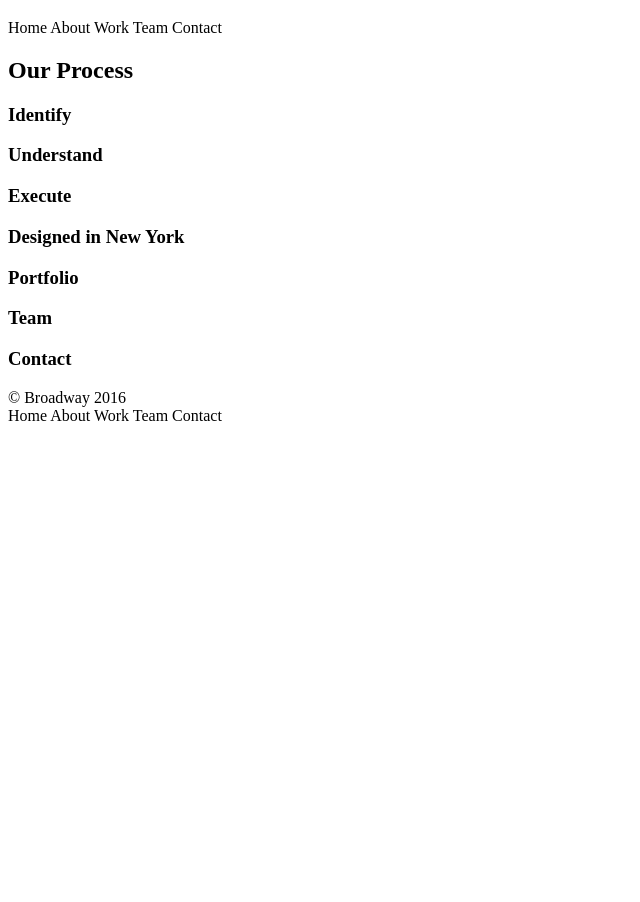
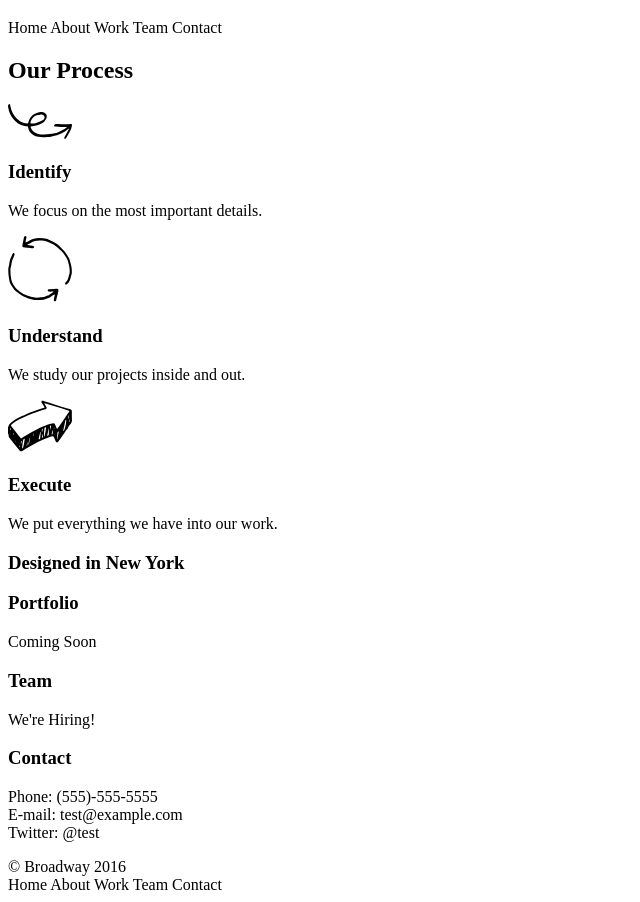
Before and after one commit to morganreed5/broadway, a plain HTML site: page index.html in a window 1280 px wide. Shown: the part 61-963 px from the top of the page, without its empty margins (0-640 px from the left). Before the commit the page ends 800 px from the top, so only its background shows below. Drawn offline with Linux system fonts and the light colour scheme.

Commit message:
Finish adding content

```diff
--- a/index.html
+++ b/index.html
@@ -23,13 +23,40 @@
     </div>
 
     <h2>Our Process</h2>
-    <h3>Identify</h3>
-    <h3>Understand</h3>
-    <h3>Execute</h3>
+
+    <div class="identify">
+        <img src="./resources/images/identify.svg" alt="arrow" />
+        <h3>Identify</h3>
+        <p>We focus on the most important details.</p>
+    </div>
+
+    <div class="understand">
+        <img src="./resources/images/understand.svg" alt="cycle" />
+        <h3>Understand</h3>
+        <p>We study our projects inside and out.</p>
+    </div>
+
+    <div class="execute">
+        <img src="./resources/images/execute.svg" alt="blocky_arrow" />
+        <h3>Execute</h3>
+        <p>We put everything we have into our work.</p>
+    </div>
+
     <h3 class="NY">Designed in New York</h3>
+
     <h3>Portfolio</h3>
+    <p>Coming Soon</p>
+
     <h3>Team</h3>
+    <p>We're Hiring!</p>
+
     <h3>Contact</h3>
+    <p> Phone: (555)-555-5555
+    <br />
+    E-mail: test@example.com
+    <br />
+    Twitter: @test
+    </p>
 
     <footer>
     &copy; Broadway 2016
```
